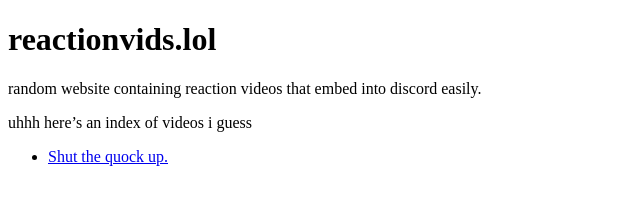
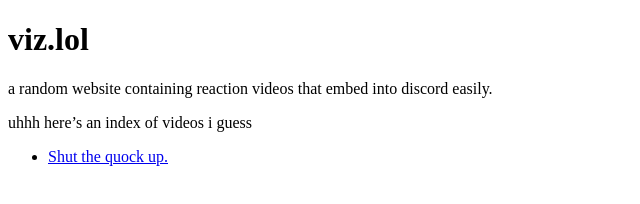
Before and after one commit to DominoKiddoo/dvidsdotlol-website, a plain HTML site: page index.html in a window 1280 px wide. Shown: the whole page, without its empty margins (0-640 px from the left). Drawn offline with Linux system fonts and the light colour scheme.

Commit message:
Update index.html

```diff
--- a/index.html
+++ b/index.html
@@ -6,8 +6,8 @@
 	<title>reactionvids.lol</title>
 </head>
 <body>
-	<h1>reactionvids.lol</h1>
-	<p>random website containing reaction videos that embed into discord easily.</p>
+	<h1>viz.lol</h1>
+	<p>a random website containing reaction videos that embed into discord easily.</p>
 	<p>uhhh here’s an index of videos i guess</p>
 
 	<ul id="video-list">
```
